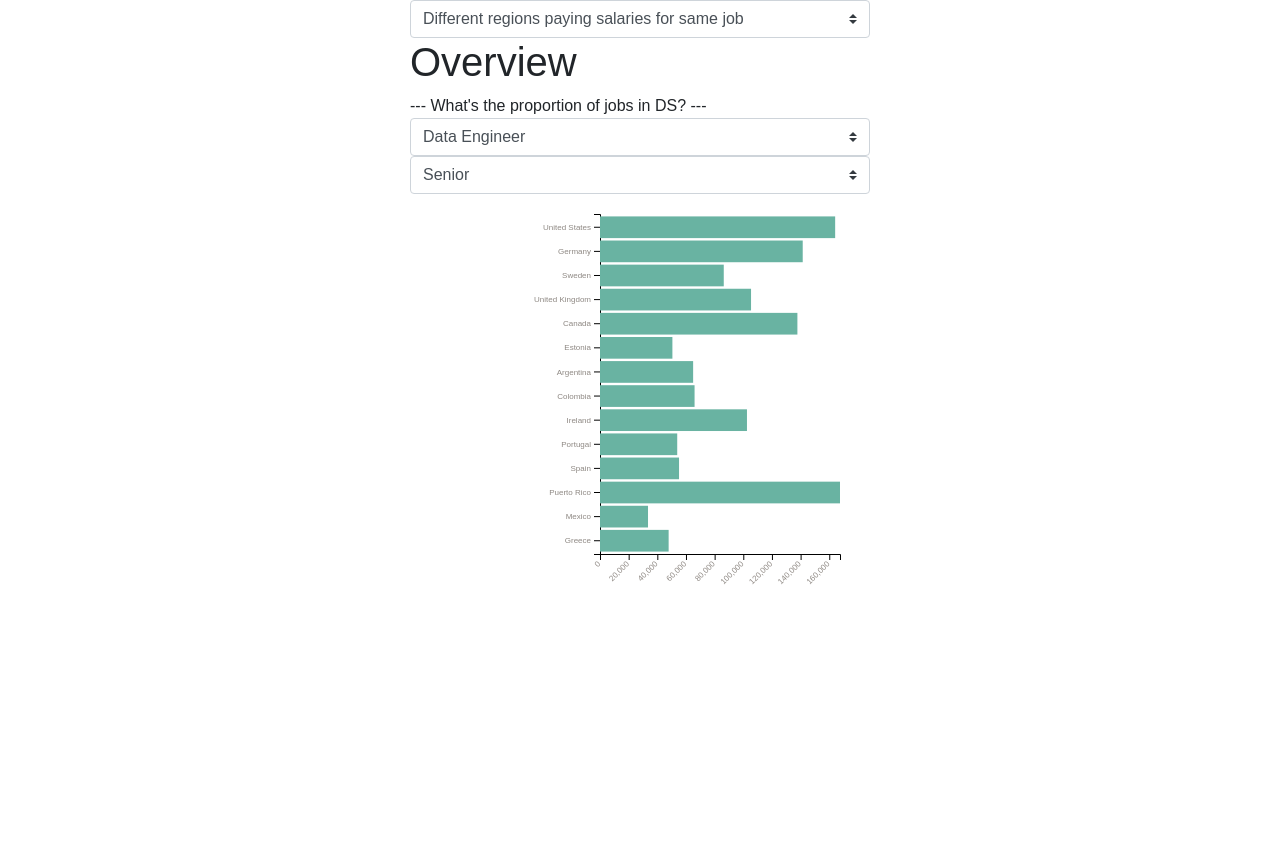
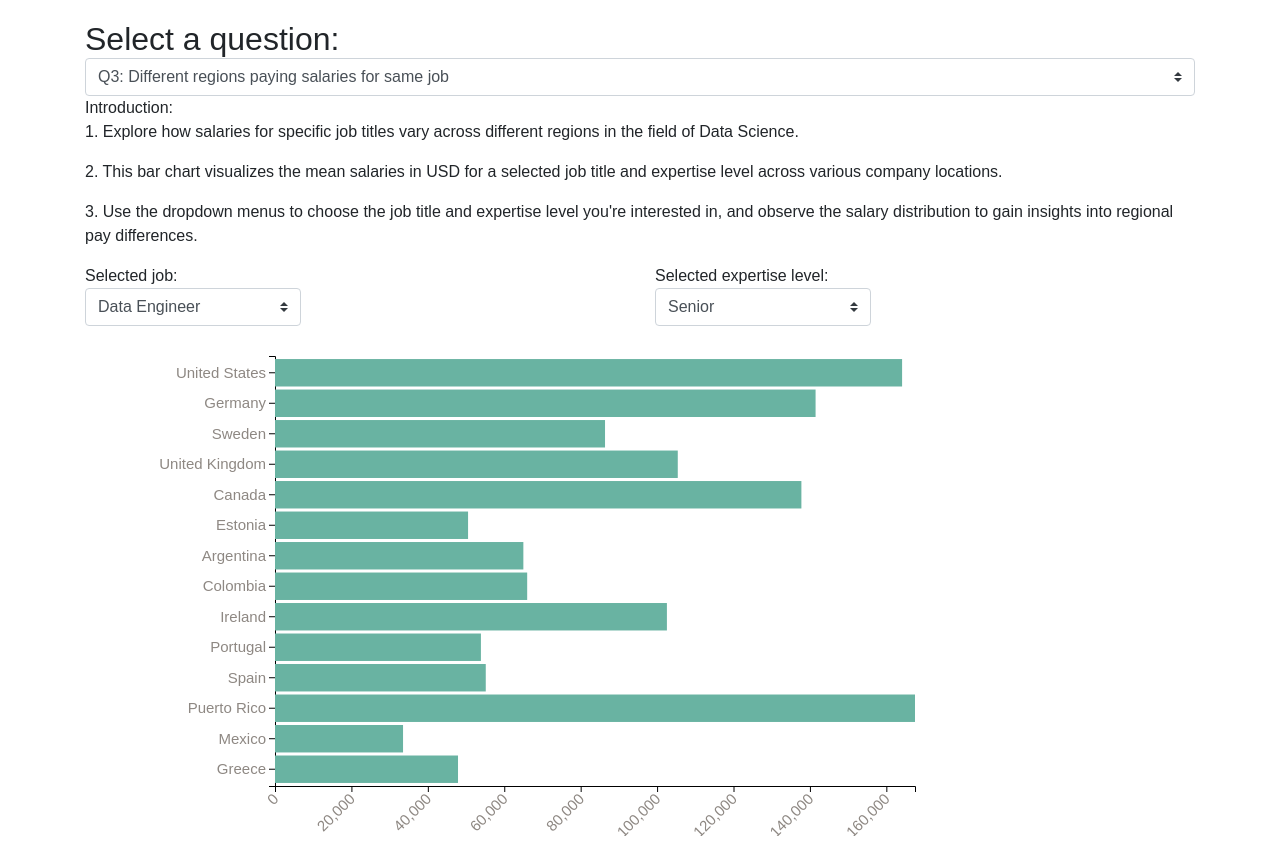
Before and after one commit to tunajaw/DataVis-Final-DS-Salaries, a plain HTML site: page Q3.html in a window 1280 px wide. Before the commit the page ends 800 px from the top, so only its background shows below. Drawn offline with nearby package versions, Linux system fonts and the light colour scheme.

Commit message:
Apearance improved

```diff
--- a/Q3.css
+++ b/Q3.css
@@ -10,7 +10,7 @@ text {
 }
 
 .tick text {
-  font-size: 0.8em;
+  font-size: 1.5em;
   fill: #8E8883;
   cursor: pointer;
 
@@ -21,10 +21,15 @@ text {
   cursor: pointer;
 }
 
-.container {
+/* .container {
   display: flex;
   justify-content: center;
   align-items: center;
+} */
+
+#jobTitleDropdown,
+#expertiseLevelDropdown {
+  width: 40%; /* Set the width to 50% of the parent container */
 }
 
 .item {
--- a/Q3.html
+++ b/Q3.html
@@ -16,19 +16,34 @@
     <div class="container">
         <div class="row">
             <div class="col-md-12">
+                <h2>Select a question:</h2>
                 <select class="custom-select" name="page" onchange="location = this.value;">
-                    <option value="Q3.html">Different regions paying salaries for same job</option>
-                    <option value="Q1.html">What's the proportion of jobs in DS?</option>
-                    <option value="Q2.html">Does the salary change based on experiences?</option>
-                    <option value="Q4.html">The experience composition of different size of companies</option>
-                    <option value="Q5.html">The correlations between job count and mean salary</option>
+                    <option value="Q3.html">Q3: Different regions paying salaries for same job</option>
+                    <option value="Q1.html">Q1: What's the proportion of jobs in DS?</option>
+                    <option value="Q2.html">Q2: Does the salary change based on company size?</option>
+                    <option value="Q4.html">Q4: The experience composition of different size of companies</option>
+                    <option value="Q5.html">Q5: The correlations between job count and mean salary</option>
                 </select>
-                <h1>Overview</h1>
-                <article>--- What's the proportion of jobs in DS? ---</article>
-                <select id="jobTitleDropdown" onchange="draw_barchart()" class="custom-select">
-                </select>
-                <select id="expertiseLevelDropdown" onchange="draw_barchart()" class="custom-select">
-                </select>
+                <!-- <h1>Overview</h1> -->
+                <div class="content">
+                    <text>Introduction:</text>
+                    <p>1. Explore how salaries for specific job titles vary across different regions in the field of Data Science. </p>
+                    <p>2. This bar chart visualizes the mean salaries in USD for a selected job title and expertise level across various company locations. </p>
+                    <p>3. Use the dropdown menus to choose the job title and expertise level you're interested in, and observe the salary distribution to gain insights into regional pay differences.</p>
+                </div>
+                <!-- <article>--- Different regions paying salaries for same job ---</article> -->
+                <div class="row">
+                    <div class="col-md-6">
+                        <div class="selected-text">Selected job:</div>
+                        <select id="jobTitleDropdown" onchange="draw_barchart()" class="custom-select"></select>
+                    </div>
+                    <div class="col-md-6">
+                        <div class="selected-text">Selected expertise level:</div>
+                        <select id="expertiseLevelDropdown" onchange="draw_barchart()" class="custom-select"></select>
+                    </div>
+                </div>
+
+
                 <div id="my_dataviz"></div>
             </div>
             <p id="no_data"></p>
--- a/Q3.js
+++ b/Q3.js
@@ -1,7 +1,7 @@
 // set the dimensions and margins of the graph
-var margin = {top: 20, right: 30, bottom: 40, left: 190},
-    width = 460 - margin.left - margin.right,
-    height = 400 - margin.top - margin.bottom;
+var margin = {top: 20, right: 30, bottom: 50, left: 190},
+    width = 860 - margin.left - margin.right,
+    height = 500 - margin.top - margin.bottom;
 
 function loadData () {
     return new Promise((resolve, reject) => {
```
Also changed, not shown: Q1.html (+19 -7 lines), Q2.html (+14 -7 lines), Q4.html (+14 -7 lines), Q5.html (+14 -6 lines).
